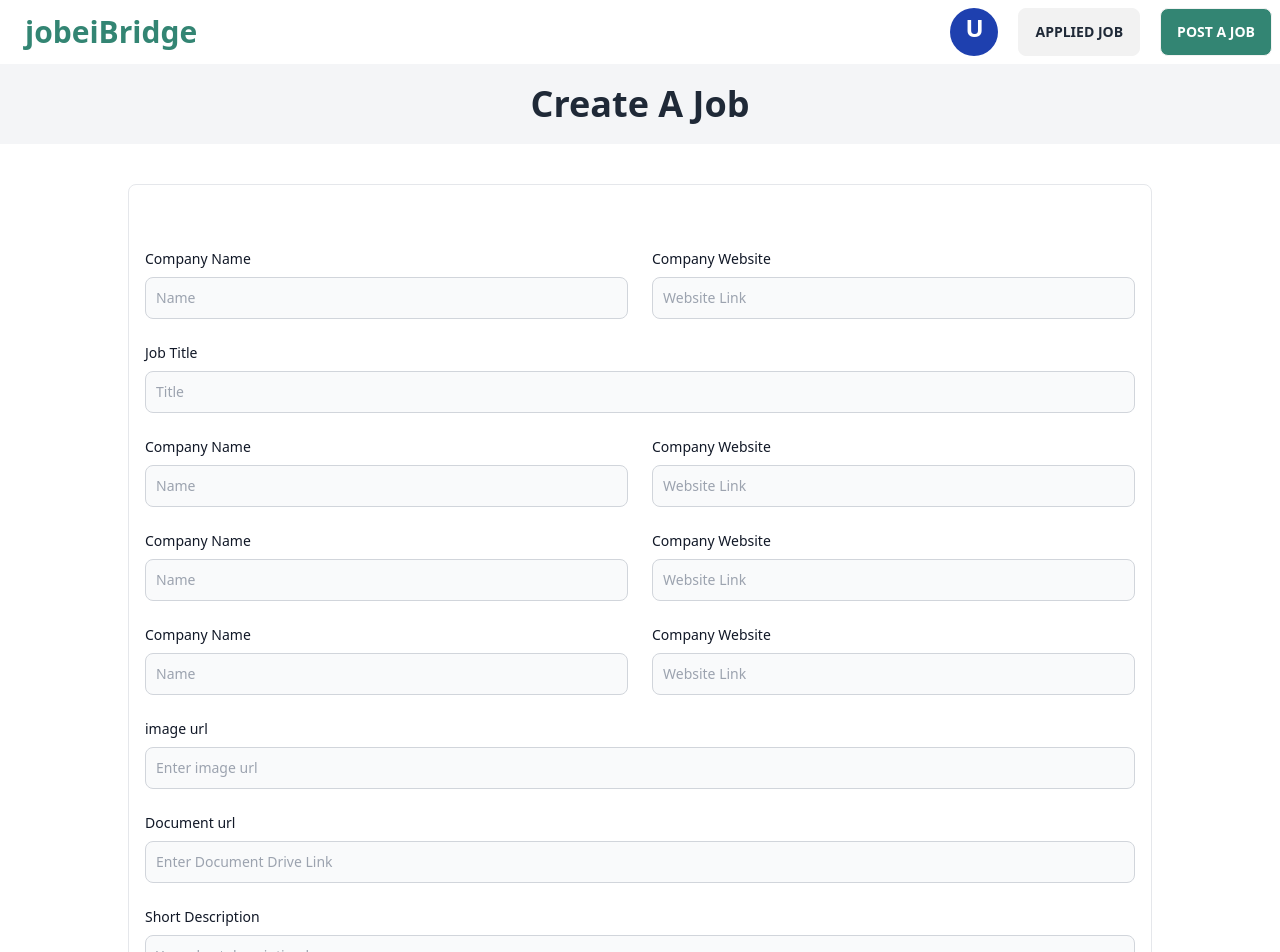
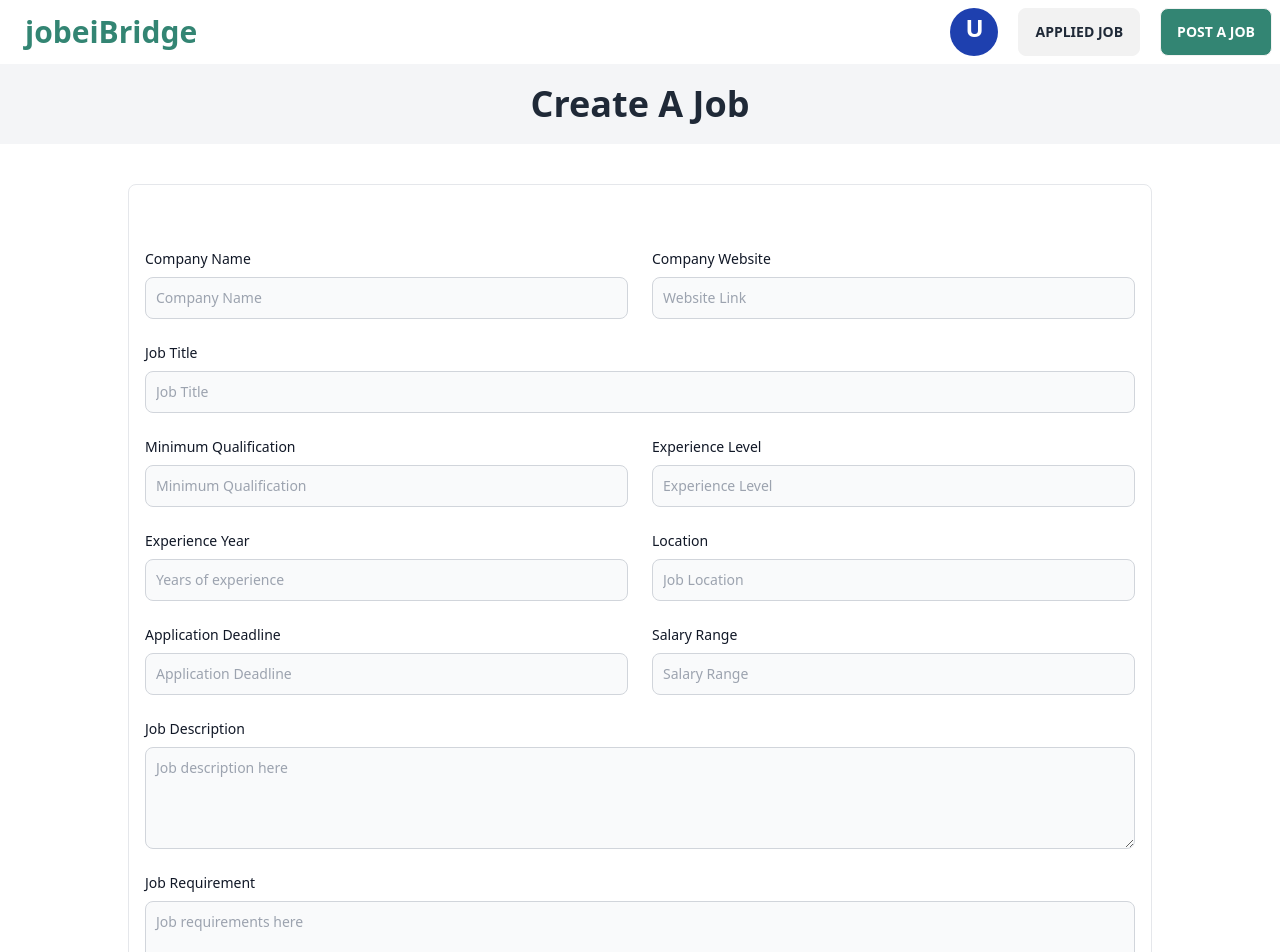
Before and after one commit to Ashikur-ai/job-Bridge, a React (Vite) app: page /postJob in a window 1280 px wide. Shown: the top 952 px of the page. Built offline with nearby package versions, Linux system fonts and the light colour scheme; no server answers; sample sign-in values are in the browser's storage.

Commit message:
Frontend completed

```diff
--- a/package.json
+++ b/package.json
@@ -10,15 +10,19 @@
     "preview": "vite preview"
   },
   "dependencies": {
+    "@tanstack/react-query": "^5.13.4",
+    "axios": "^1.6.2",
     "firebase": "^10.6.0",
     "localforage": "^1.10.0",
     "match-sorter": "^6.3.1",
     "react": "^18.2.0",
     "react-dom": "^18.2.0",
     "react-helmet-async": "^1.3.0",
+    "react-hook-form": "^7.49.2",
     "react-icons": "^4.12.0",
     "react-router-dom": "^6.17.0",
-    "sort-by": "^1.2.0"
+    "sort-by": "^1.2.0",
+    "sweetalert2": "^11.10.1"
   },
   "devDependencies": {
     "@types/react": "^18.2.15",
--- /dev/null
+++ b/src/hooks/useAxiosSecure.jsx
@@ -0,0 +1,11 @@
+import axios from "axios";
+
+export const axiosSecure = axios.create({
+    baseURL: 'http://localhost:5000'
+})
+
+const useAxiosSecure = () => {
+    return axiosSecure;
+};
+
+export default useAxiosSecure;
--- a/src/pages/AddJob/AddJob.jsx
+++ b/src/pages/AddJob/AddJob.jsx
@@ -1,7 +1,35 @@
-import React from 'react';
 import { Helmet } from 'react-helmet-async';
+import { useForm } from 'react-hook-form';
+import useAxiosSecure from '../../hooks/useAxiosSecure';
+import Swal from 'sweetalert2';
 
 const AddJob = () => {
+    const {
+        register,
+        handleSubmit,
+        reset,
+        watch,
+        formState: { errors },
+    } = useForm();
+
+    const axiosSecure = useAxiosSecure();
+    const onSubmit = async (data) => {
+        console.log(data)
+        const result = await axiosSecure.post('/post_job', data);
+        if (result.data.insertedId) {
+            Swal.fire({
+                position: "top-end",
+                icon: "success",
+                title: "Job description has been added.",
+                showConfirmButton: false,
+                timer: 1500
+            });
+        }
+        reset();
+    };
+
+
+
     return (
         <div className='min-h-screen'>
             <Helmet>
@@ -11,80 +39,87 @@ const AddJob = () => {
                 <p className='text-center text-4xl font-semibold'>Create A Job</p>
             </div>
             <div className="py-8 px-4 mx-auto w-4/5 lg:py-16 border rounded-lg my-10">
-                <form  action="#">
+                <form onSubmit={handleSubmit(onSubmit)} action="#">
                     <div className="grid gap-4 sm:grid-cols-2 sm:gap-6">
                         {/* first row  */}
+                        {/* company name  */}
                         <div>
                             <label className="block mb-2 text-sm font-medium text-gray-900 dark:text-white">Company Name</label>
-                            <input type="email" name="text" className="bg-gray-50 border border-gray-300 text-gray-900 text-sm rounded-lg focus:ring-primary-600 focus:border-primary-600 block w-full p-2.5 dark:bg-gray-700 dark:border-gray-600 dark:placeholder-gray-400 dark:text-white dark:focus:ring-primary-500 dark:focus:border-primary-500" placeholder="Name" required=""  />
+                            <input type="text" {...register("company")} name='company' className="bg-gray-50 border border-gray-300 text-gray-900 text-sm rounded-lg focus:ring-primary-600 focus:border-primary-600 block w-full p-2.5 dark:bg-gray-700 dark:border-gray-600 dark:placeholder-gray-400 dark:text-white dark:focus:ring-primary-500 dark:focus:border-primary-500" placeholder="Company Name" required="" />
                         </div>
+                        {/* company website  */}
                         <div>
                             <label className="block mb-2 text-sm font-medium text-gray-900 dark:text-white">Company Website</label>
-                            <input type="email" name="website" className="bg-gray-50 border border-gray-300 text-gray-900 text-sm rounded-lg focus:ring-primary-600 focus:border-primary-600 block w-full p-2.5 dark:bg-gray-700 dark:border-gray-600 dark:placeholder-gray-400 dark:text-white dark:focus:ring-primary-500 dark:focus:border-primary-500" placeholder="Website Link" required=""  />
+                            <input type="text" {...register("website")} name="website" className="bg-gray-50 border border-gray-300 text-gray-900 text-sm rounded-lg focus:ring-primary-600 focus:border-primary-600 block w-full p-2.5 dark:bg-gray-700 dark:border-gray-600 dark:placeholder-gray-400 dark:text-white dark:focus:ring-primary-500 dark:focus:border-primary-500" placeholder="Website Link" required="" />
                         </div>
 
                         {/* second row  */}
+                        {/* job title  */}
                         <div className="sm:col-span-2">
                             <label className="block mb-2 text-sm font-medium text-gray-900 dark:text-white">Job Title</label>
-                            <input type="text" name="name" className="bg-gray-50 border border-gray-300 text-gray-900 text-sm rounded-lg focus:ring-primary-600 focus:border-primary-600 block w-full p-2.5 dark:bg-gray-700 dark:border-gray-600 dark:placeholder-gray-400 dark:text-white dark:focus:ring-primary-500 dark:focus:border-primary-500" placeholder="Title" required="" />
+                            <input type="text" name="title" {...register("title")} className="bg-gray-50 border border-gray-300 text-gray-900 text-sm rounded-lg focus:ring-primary-600 focus:border-primary-600 block w-full p-2.5 dark:bg-gray-700 dark:border-gray-600 dark:placeholder-gray-400 dark:text-white dark:focus:ring-primary-500 dark:focus:border-primary-500" placeholder="Job Title" required="" />
                         </div>
 
                         {/* third row  */}
+                        {/* Qualification  */}
                         <div>
-                            <label className="block mb-2 text-sm font-medium text-gray-900 dark:text-white">Company Name</label>
-                            <input type="email" name="text" className="bg-gray-50 border border-gray-300 text-gray-900 text-sm rounded-lg focus:ring-primary-600 focus:border-primary-600 block w-full p-2.5 dark:bg-gray-700 dark:border-gray-600 dark:placeholder-gray-400 dark:text-white dark:focus:ring-primary-500 dark:focus:border-primary-500" placeholder="Name" required="" />
+                            <label className="block mb-2 text-sm font-medium text-gray-900 dark:text-white">Minimum Qualification</label>
+                            <input type="text" name="qualification" {...register("qualification")} className="bg-gray-50 border border-gray-300 text-gray-900 text-sm rounded-lg focus:ring-primary-600 focus:border-primary-600 block w-full p-2.5 dark:bg-gray-700 dark:border-gray-600 dark:placeholder-gray-400 dark:text-white dark:focus:ring-primary-500 dark:focus:border-primary-500" placeholder="Minimum Qualification" required="" />
                         </div>
+                        {/* Experience level  */}
                         <div>
-                            <label className="block mb-2 text-sm font-medium text-gray-900 dark:text-white">Company Website</label>
-                            <input type="email" name="website" className="bg-gray-50 border border-gray-300 text-gray-900 text-sm rounded-lg focus:ring-primary-600 focus:border-primary-600 block w-full p-2.5 dark:bg-gray-700 dark:border-gray-600 dark:placeholder-gray-400 dark:text-white dark:focus:ring-primary-500 dark:focus:border-primary-500" placeholder="Website Link" required="" />
+                            <label className="block mb-2 text-sm font-medium text-gray-900 dark:text-white">Experience Level</label>
+                            <input type="text" name="level" {...register("level")} className="bg-gray-50 border border-gray-300 text-gray-900 text-sm rounded-lg focus:ring-primary-600 focus:border-primary-600 block w-full p-2.5 dark:bg-gray-700 dark:border-gray-600 dark:placeholder-gray-400 dark:text-white dark:focus:ring-primary-500 dark:focus:border-primary-500" placeholder="Experience Level" required="" />
                         </div>
 
                         {/* fourth row  */}
+                        {/* Experience Year  */}
                         <div>
-                            <label className="block mb-2 text-sm font-medium text-gray-900 dark:text-white">Company Name</label>
-                            <input type="email" name="text" className="bg-gray-50 border border-gray-300 text-gray-900 text-sm rounded-lg focus:ring-primary-600 focus:border-primary-600 block w-full p-2.5 dark:bg-gray-700 dark:border-gray-600 dark:placeholder-gray-400 dark:text-white dark:focus:ring-primary-500 dark:focus:border-primary-500" placeholder="Name" required="" />
+                            <label className="block mb-2 text-sm font-medium text-gray-900 dark:text-white">Experience Year</label>
+                            <input type="text" name="year" {...register("year")} className="bg-gray-50 border border-gray-300 text-gray-900 text-sm rounded-lg focus:ring-primary-600 focus:border-primary-600 block w-full p-2.5 dark:bg-gray-700 dark:border-gray-600 dark:placeholder-gray-400 dark:text-white dark:focus:ring-primary-500 dark:focus:border-primary-500" placeholder="Years of experience" required="" />
                         </div>
+                        {/* Location  */}
                         <div>
-                            <label className="block mb-2 text-sm font-medium text-gray-900 dark:text-white">Company Website</label>
-                            <input type="email" name="website" className="bg-gray-50 border border-gray-300 text-gray-900 text-sm rounded-lg focus:ring-primary-600 focus:border-primary-600 block w-full p-2.5 dark:bg-gray-700 dark:border-gray-600 dark:placeholder-gray-400 dark:text-white dark:focus:ring-primary-500 dark:focus:border-primary-500" placeholder="Website Link" required="" />
+                            <label className="block mb-2 text-sm font-medium text-gray-900 dark:text-white">Location</label>
+                            <input type="text" name="location" {...register("location")} className="bg-gray-50 border border-gray-300 text-gray-900 text-sm rounded-lg focus:ring-primary-600 focus:border-primary-600 block w-full p-2.5 dark:bg-gray-700 dark:border-gray-600 dark:placeholder-gray-400 dark:text-white dark:focus:ring-primary-500 dark:focus:border-primary-500" placeholder="Job Location" required="" />
                         </div>
 
                         {/* fifth row  */}
+                        {/* Application Deadline  */}
                         <div>
-                            <label className="block mb-2 text-sm font-medium text-gray-900 dark:text-white">Company Name</label>
-                            <input type="email" name="text" className="bg-gray-50 border border-gray-300 text-gray-900 text-sm rounded-lg focus:ring-primary-600 focus:border-primary-600 block w-full p-2.5 dark:bg-gray-700 dark:border-gray-600 dark:placeholder-gray-400 dark:text-white dark:focus:ring-primary-500 dark:focus:border-primary-500" placeholder="Name" required="" />
-                        </div>
-                        <div>
-                            <label className="block mb-2 text-sm font-medium text-gray-900 dark:text-white">Company Website</label>
-                            <input type="email" name="website" className="bg-gray-50 border border-gray-300 text-gray-900 text-sm rounded-lg focus:ring-primary-600 focus:border-primary-600 block w-full p-2.5 dark:bg-gray-700 dark:border-gray-600 dark:placeholder-gray-400 dark:text-white dark:focus:ring-primary-500 dark:focus:border-primary-500" placeholder="Website Link" required="" />
+                            <label className="block mb-2 text-sm font-medium text-gray-900 dark:text-white">Application Deadline</label>
+                            <input type="text" name="deadline" {...register("deadline")} className="bg-gray-50 border border-gray-300 text-gray-900 text-sm rounded-lg focus:ring-primary-600 focus:border-primary-600 block w-full p-2.5 dark:bg-gray-700 dark:border-gray-600 dark:placeholder-gray-400 dark:text-white dark:focus:ring-primary-500 dark:focus:border-primary-500" placeholder="Application Deadline" required="" />
                         </div>
 
-                        <div className="sm:col-span-2">
-                            <label className="block mb-2 text-sm font-medium text-gray-900 dark:text-white">image url</label>
-                            <input type="text" name="url" className="bg-gray-50 border border-gray-300 text-gray-900 text-sm rounded-lg focus:ring-primary-600 focus:border-primary-600 block w-full p-2.5 dark:bg-gray-700 dark:border-gray-600 dark:placeholder-gray-400 dark:text-white dark:focus:ring-primary-500 dark:focus:border-primary-500" placeholder="Enter image url" required="" />
+                        {/* Salary Range  */}
+                        <div>
+                            <label className="block mb-2 text-sm font-medium text-gray-900 dark:text-white">Salary Range</label>
+                            <input type="text" name="salary" {...register("salary")} className="bg-gray-50 border border-gray-300 text-gray-900 text-sm rounded-lg focus:ring-primary-600 focus:border-primary-600 block w-full p-2.5 dark:bg-gray-700 dark:border-gray-600 dark:placeholder-gray-400 dark:text-white dark:focus:ring-primary-500 dark:focus:border-primary-500" placeholder="Salary Range" required="" />
                         </div>
 
+                        {/* Job Description  */}
                         <div className="sm:col-span-2">
-                            <label className="block mb-2 text-sm font-medium text-gray-900 dark:text-white">Document url</label>
-                            <input type="text" name="doc_url" className="bg-gray-50 border border-gray-300 text-gray-900 text-sm rounded-lg focus:ring-primary-600 focus:border-primary-600 block w-full p-2.5 dark:bg-gray-700 dark:border-gray-600 dark:placeholder-gray-400 dark:text-white dark:focus:ring-primary-500 dark:focus:border-primary-500" placeholder="Enter Document Drive Link" required="" />
+                            <label className="block mb-2 text-sm font-medium text-gray-900 dark:text-white">Job Description</label>
+                            <textarea name="description" {...register("description")} rows="4" className="block p-2.5 w-full text-sm text-gray-900 bg-gray-50 rounded-lg border border-gray-300 focus:ring-primary-500 focus:border-primary-500 dark:bg-gray-700 dark:border-gray-600 dark:placeholder-gray-400 dark:text-white dark:focus:ring-primary-500 dark:focus:border-primary-500" placeholder="Job description here"></textarea>
                         </div>
 
 
+                        {/* Job Requirement  */}
+                        <div className="sm:col-span-2">
+                            <label className="block mb-2 text-sm font-medium text-gray-900 dark:text-white">Job Requirement</label>
+                            <textarea name="description" {...register("requirement")} rows="4" className="block p-2.5 w-full text-sm text-gray-900 bg-gray-50 rounded-lg border border-gray-300 focus:ring-primary-500 focus:border-primary-500 dark:bg-gray-700 dark:border-gray-600 dark:placeholder-gray-400 dark:text-white dark:focus:ring-primary-500 dark:focus:border-primary-500" placeholder="Job requirements here"></textarea>
+                        </div>
 
-
-
-
+                        {/* Job Responsibilities  */}
                         <div className="sm:col-span-2">
-                            <label className="block mb-2 text-sm font-medium text-gray-900 dark:text-white">Short Description</label>
-                            <textarea name="description" rows="4" className="block p-2.5 w-full text-sm text-gray-900 bg-gray-50 rounded-lg border border-gray-300 focus:ring-primary-500 focus:border-primary-500 dark:bg-gray-700 dark:border-gray-600 dark:placeholder-gray-400 dark:text-white dark:focus:ring-primary-500 dark:focus:border-primary-500" placeholder="Your short description here"></textarea>
+                            <label className="block mb-2 text-sm font-medium text-gray-900 dark:text-white">Job Responsibilities</label>
+                            <textarea name="responsibility" {...register("responsibility")} rows="4" className="block p-2.5 w-full text-sm text-gray-900 bg-gray-50 rounded-lg border border-gray-300 focus:ring-primary-500 focus:border-primary-500 dark:bg-gray-700 dark:border-gray-600 dark:placeholder-gray-400 dark:text-white dark:focus:ring-primary-500 dark:focus:border-primary-500" placeholder="Job responsibilities here"></textarea>
                         </div>
 
 
                     </div>
                     <div className='flex justify-end'>
-                        <button type="submit" className="flex justify-end btn-primary items-center px-5 py-2.5 mt-4 sm:mt-6 text-sm font-medium text-center text-white bg-[#338573] rounded-lg focus:ring-4 focus:ring-primary-200 dark:focus:ring-primary-900 hover:bg-primary-800">
-                            Post Job
-                        </button>
+                        <input type="submit" className='btn btn-success text-white bg-green-700 mt-5' value="Post Job" />
                     </div>
                 </form>
             </div>
```
Also changed, not shown: src/hooks/useAxiosPublic.jsx (added, +11 -0 lines), src/main.jsx (+10 -4 lines), src/pages/Home/PopularSection.jsx (+25 -57 lines), 1 other file (tests, documents, lock files or other folders).
